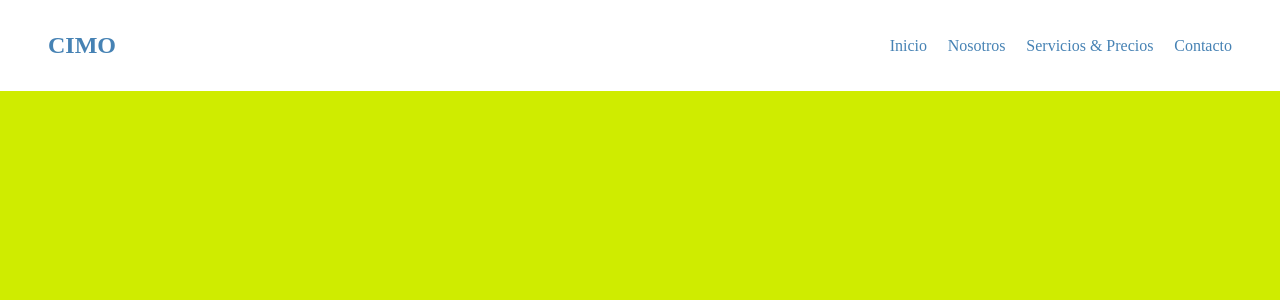
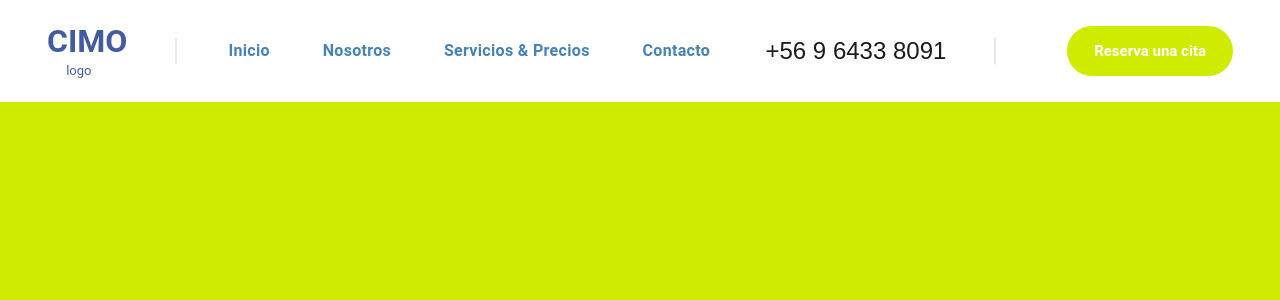
Before and after one commit to VictorIbarraOlivares/cimosalud, a React (Vite) app: page / in a window 1280 px wide. Shown: the top 300 px of the page. Built offline with nearby package versions, Linux system fonts and the light colour scheme.

Commit message:
ADD elementos del header y estilos

```diff
--- a/src/App.css
+++ b/src/App.css
@@ -4,6 +4,7 @@
 }
 
 body {
+  font-family: 'Roboto',sans-serif;
   /*Color principal*/
   background-color: #cfec00;
   width: 100%;
@@ -39,16 +40,125 @@ body {
   width: 100%;
 } */
 
-.nav{
+.header{
+  display: block;
+}
+
+.header__container{
+  width: 100vw;
+  padding-left: 3rem;
+  padding-right: 3rem;
   background-color: white;
-  color: steelblue;
-  padding: 2em 3em;
+  color: #435ba1;
+  padding: 1.4em 2em;
+}
+
+.header__elements {
+  display: flex;
+  flex-wrap: wrap;
+  align-items: center;
+}
+
+.header__logo {
+  padding-right: 50px;
+  margin: 0 35px 0 15px;
+  position: relative;
+}
+/* Se borra esto cuando exista logo */
+.span__logo {
+  font-size: small;
+  margin-left: 1.2rem;
+}
+
+.header__navigation {
+  display: flex;
+  align-items: center;
+
+  justify-content: space-between;
+  flex-grow: 1;
+  margin-right: 15px;
+}
+
+.header__tool{
+  display: flex;
+  align-items: center;
+}
+
+.header__tool__phone{
+  font-size: 24px;
+  font-family: 'Quicksand',sans-serif;
+  font-weight: 500;
+  padding-right: 50px;
+  margin-right: 50px;
+  position: relative;
+  color: rgb(27, 27, 27);
+}
+
+.header__tool__phone a {
+  text-decoration: none;
+  color: rgb(27, 27, 27);
+}
+
+.header__tool__phone:after {
+  content: "";
+  display: block;
+  width: 2px;
+  height: 27px;
+  background-color: #e6e8eb;
+  position: absolute;
+  right: 0;
+  top: 50%;
+  transform: translateY(-50%);
+}
+
+.header__tool_button {
+  margin-left: 1.3rem;
+}
+
+.header__tool_button a {
+  text-decoration: none;
+  background-color: #cfec00;
+    font-size: 15px;
+    color: #fff;
+
+    padding: 0 25px;
+    line-height: 46px;
+    border-radius: 25px;
+    position: relative;
+    display: inline-block;
+    text-align: center;
+    cursor: pointer;
+    font-weight: 700;
+    border: 2px solid #cfec00;
+    white-space: nowrap;
+    vertical-align: middle;
+}
+
+.nav__navigation{
   display: flex;
   flex-wrap: wrap;
   justify-content: space-between;
   align-items: center;
-  width: 100vw;
 }
+
+.nav__logo{
+  /*  */
+}
+
+
+/* @media screen and (min-width: 1200px) { */
+  .header__logo:after {
+      content: "";
+      display: block;
+      width: 2px;
+      height: 27px;
+      background-color: #e6e8eb;
+      position: absolute;
+      right: 0;
+      top: 50%;
+      transform: translateY(-50%);
+  }
+/* } */
 
 .nav__list{
   display: flex;
@@ -57,17 +167,49 @@ body {
 }
 
 .nav__item{
-  padding: 0;
+  /* padding: 0; */
   list-style: none;
+  outline: none;
+
+  display: inline-block;
+  vertical-align: middle;
 }
 
 .nav__link{
   color: steelblue;
   text-decoration: none;
+  letter-spacing: .02em;
+  font-weight: 700;
+  padding: 0 16px;
+  font-size: 1rem;
+  line-height: 2.5rem;
+
+  display: inline-block;
+  position: relative;
+
+}
+
+.nav__link:hover:after {
+  width:100%;
+  left: 0;
+}
+
+.nav__link:after {
+  background: none repeat scroll 0 0 transparent;
+  bottom: 0;
+  content: "";
+  display: block;
+  height: 0.2rem;
+  right: 0;
+  position: absolute;
+  background: #cfec00;
+  transition: width 0.7s ease 0s, right 0.5s ease 0s;
+  width: 0;
 }
 
 .nav__link:hover{
-  color: #cfec00;
+  color: #b7ce0d;
+  /* -webkit-text-stroke: 0.1px #1a1a1a; */
   /* nombre de la propiedad | duración | función | retardo */
   transition: color 0.3s ease-in-out;
 }
--- a/src/App.jsx
+++ b/src/App.jsx
@@ -6,23 +6,49 @@ function App() {
 
   return (
     <div className="App">
-      <nav class="nav">
-        <h1 class="nav__logo">CIMO</h1>
-        <ul class="nav__list">
-          <li class="nav__item">
-            <a href="" class="nav__link">Inicio</a>
+      <div className='header'>
+        <div className='header__container'>
+          <div className='header__elements'>
+            <div className='header__logo'>
+              <h1 className="">CIMO</h1>
+              <span className='span__logo'>logo</span>
+
+            </div>
+
+            <div className='header__navigation'>
+              <nav className="nav">
+                <div className='nav__navigation'>
+                  <ul className="nav__list">
+                    <li className="nav__item">
+                      <a href="" className="nav__link">Inicio</a>
                     </li>
-          <li class="nav__item">
-            <a href="" class="nav__link">Nosotros</a>
+                    <li className="nav__item">
+                      <a href="" className="nav__link">Nosotros</a>
                     </li>
-          <li class="nav__item">
-            <a href="" class="nav__link">Servicios & Precios</a>
+                    <li className="nav__item">
+                      <a href="" className="nav__link">Servicios & Precios</a>
                     </li>
-          <li class="nav__item">
-            <a href="" class="nav__link">Contacto</a>
+                    <li className="nav__item">
+                      <a href="" className="nav__link">Contacto</a>
                     </li>
                   </ul>
+                </div>
               </nav>
+
+
+              <div className='header__tool'>
+                <div className='header__tool__phone'>
+                  <a href='tel:+56964338091'>+56 9 6433 8091</a>
+                </div>
+
+                <div className='header__tool_button'>
+                  <a href="https://api.whatsapp.com/send?phone=56964338091&text=" target="_blank">Reserva una cita</a>
+                </div>
+              </div>
+            </div>
+          </div>
+        </div>
+      </div>
     </div>
   )
 }
```
Lines whose indentation alone changed are shown as unchanged.
